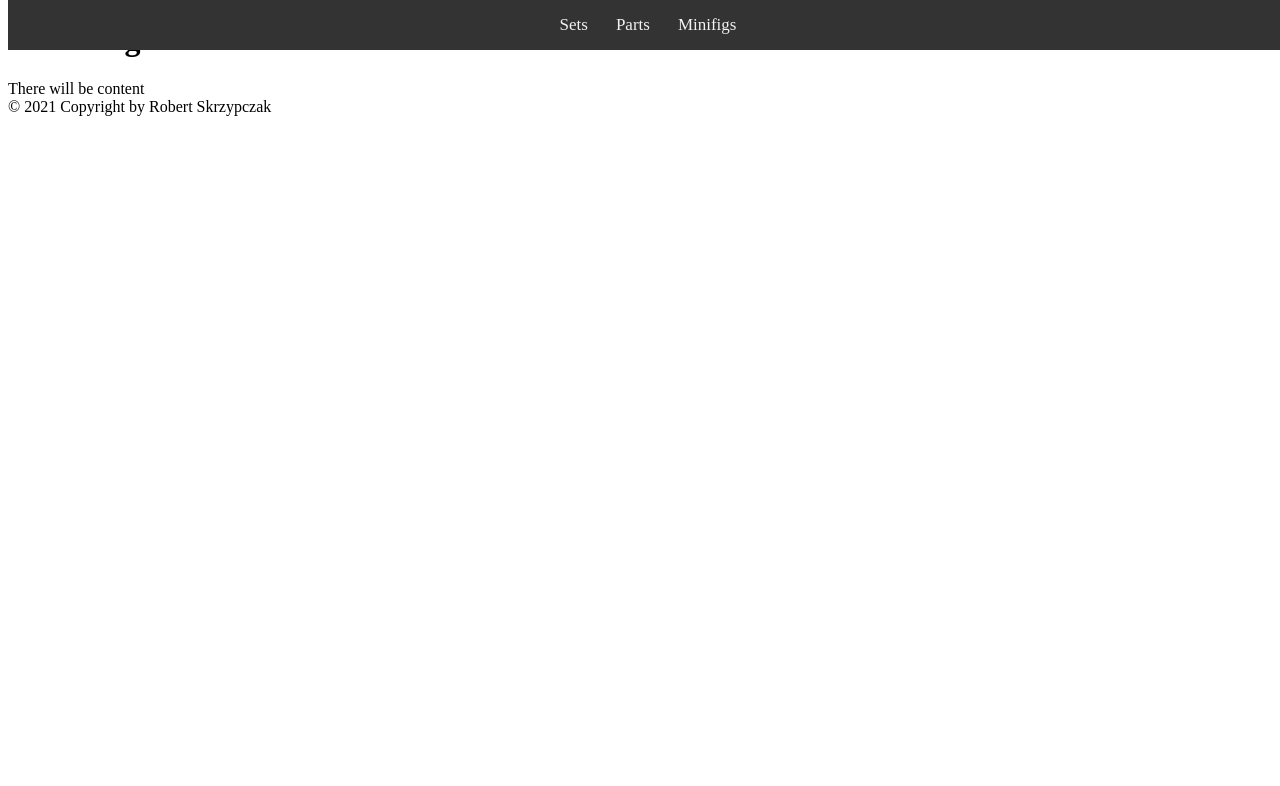
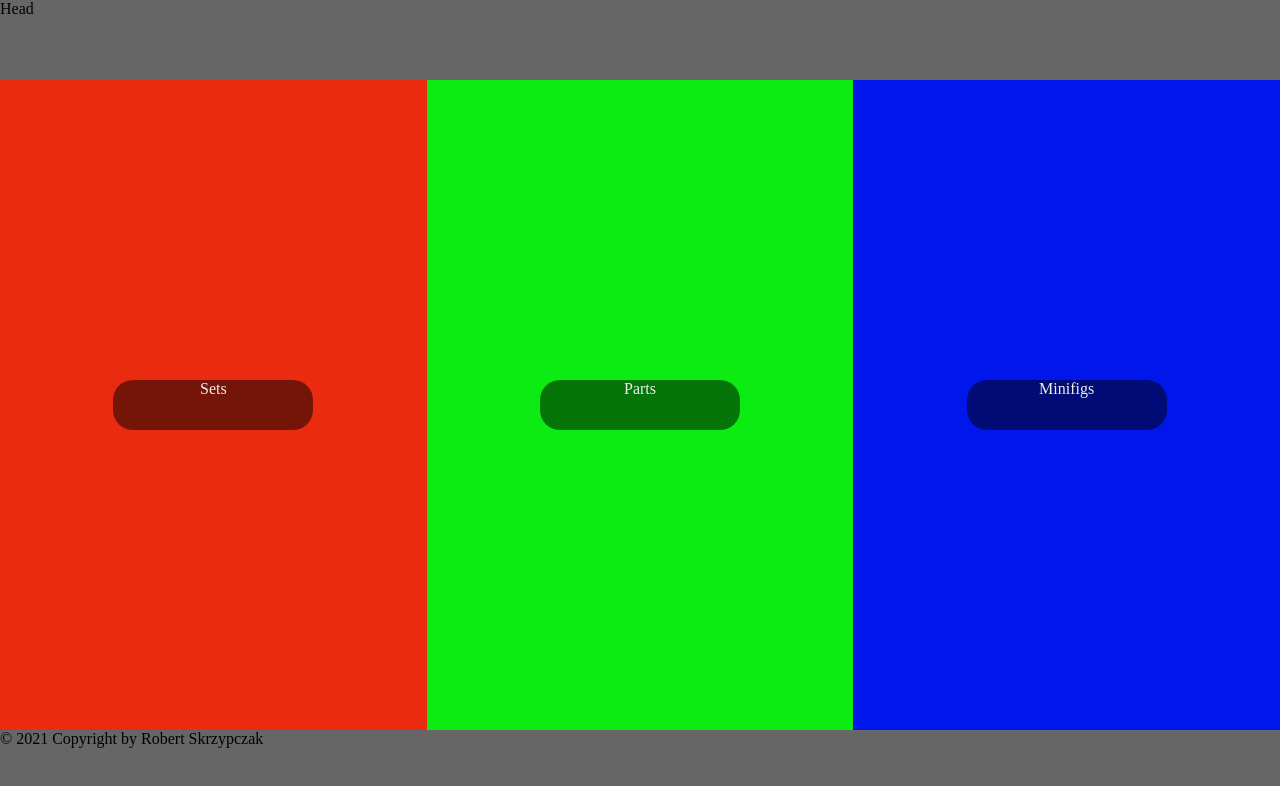
Before and after one commit to Ursuss21/lego-browser, a Next.js app: page / in a window 1280 px wide. Shown: the top 786 px of the page. Built offline with nearby package versions, Linux system fonts and the light colour scheme.

Commit message:
Added simple styles.

```diff
--- a/components/navBar.tsx
+++ b/components/navBar.tsx
@@ -1,6 +1,5 @@
 import React from "react";
 import Link from "next/link";
-import styles from "../styles/Home.module.scss";
 
 const NavBar = () => {
   return (
--- a/pages/index.tsx
+++ b/pages/index.tsx
@@ -1,14 +1,29 @@
 import React from "react";
-import NavBar from "../components/navBar";
+import Link from "next/link";
 
 const MainPage = () => {
   return (
     <div>
-      <header>
-        <h1>Main Page</h1>
-        <NavBar />
-      </header>
-      <main>There will be content</main>
+      <header>Head</header>
+      <main>
+        <section className="container">
+          <Link href="/sets">
+            <div className="container-element red">
+              <p className="text-field">Sets</p>
+            </div>
+          </Link>
+          <Link href="/parts">
+            <div className="container-element green">
+              <p className="text-field">Parts</p>
+            </div>
+          </Link>
+          <Link href="/minifigs">
+            <div className="container-element blue">
+              <p className="text-field">Minifigs</p>
+            </div>
+          </Link>
+        </section>
+      </main>
       <footer>© 2021 Copyright by Robert Skrzypczak</footer>
     </div>
   );
--- a/styles/_navbar.scss
+++ /dev/null
@@ -1,26 +0,0 @@
-.navbar {
-  overflow: hidden;
-  background-color: #333;
-  position: fixed;
-  top: 0;
-  width: 100%;
-  ul {
-    text-align: center;
-    list-style-type: none;
-    list-style-type: none;
-    margin: 0;
-    padding: 15px;
-    li {
-      display: inline;
-      font-size: 17px;
-      a {
-        color: #f2f2f2;
-        text-decoration: none;
-        padding: 14px;
-        &:hover {
-          background-color: #111;
-        }
-      }
-    }
-  }
-}
--- /dev/null
+++ b/styles/_variables.scss
@@ -0,0 +1,10 @@
+$red-primary: #eb2b10;
+$red-secondary: #9e2010;
+$blue-primary: #1930ff;
+$blue-secondary: #0017eb;
+$green-primary: #0ceb12;
+$green-secondary: #109e14;
+
+$dark-transparent: rgba(0, 0, 0, 0.5);
+
+$text-white: #eeeeee;
--- a/styles/style.scss
+++ b/styles/style.scss
@@ -1 +1,91 @@
-@import "navbar";
+@import "variables";
+
+body {
+  width: 100%;
+  height: 100%;
+  margin: 0;
+  padding: 0;
+  background-color: #666;
+  overflow-x: hidden;
+}
+
+header,
+footer {
+  position: relative;
+  height: 10vh;
+  main {
+    display: block;
+  }
+}
+
+.navbar {
+  overflow: hidden;
+  background-color: #333;
+  position: fixed;
+  top: 0;
+  width: 100%;
+  ul {
+    text-align: center;
+    list-style-type: none;
+    list-style-type: none;
+    margin: 0;
+    padding: 15px;
+    li {
+      display: inline;
+      font-size: 17px;
+      a {
+        color: #f2f2f2;
+        text-decoration: none;
+        padding: 14px;
+        &:hover {
+          background-color: #111;
+        }
+      }
+    }
+  }
+}
+
+.container {
+  display: flex;
+  flex-direction: row;
+  justify-content: space-between;
+
+  .container-element {
+    width: 100%;
+    height: 80vh;
+    display: flex;
+    padding: 5px;
+    cursor: pointer;
+    flex-grow: 1;
+    justify-content: center;
+    align-items: center;
+
+    .text-field {
+      width: 200px;
+      height: 50px;
+      background-color: $dark-transparent;
+      border-radius: 20px;
+      color: $text-white;
+      text-align: center;
+    }
+  }
+}
+
+.red {
+  background-color: $red-primary;
+}
+
+.green {
+  background-color: $green-primary;
+}
+
+.blue {
+  background-color: $blue-secondary;
+}
+
+@media (max-width: 800px) {
+  .container {
+    flex-direction: column;
+    height: 100%;
+  }
+}
```
